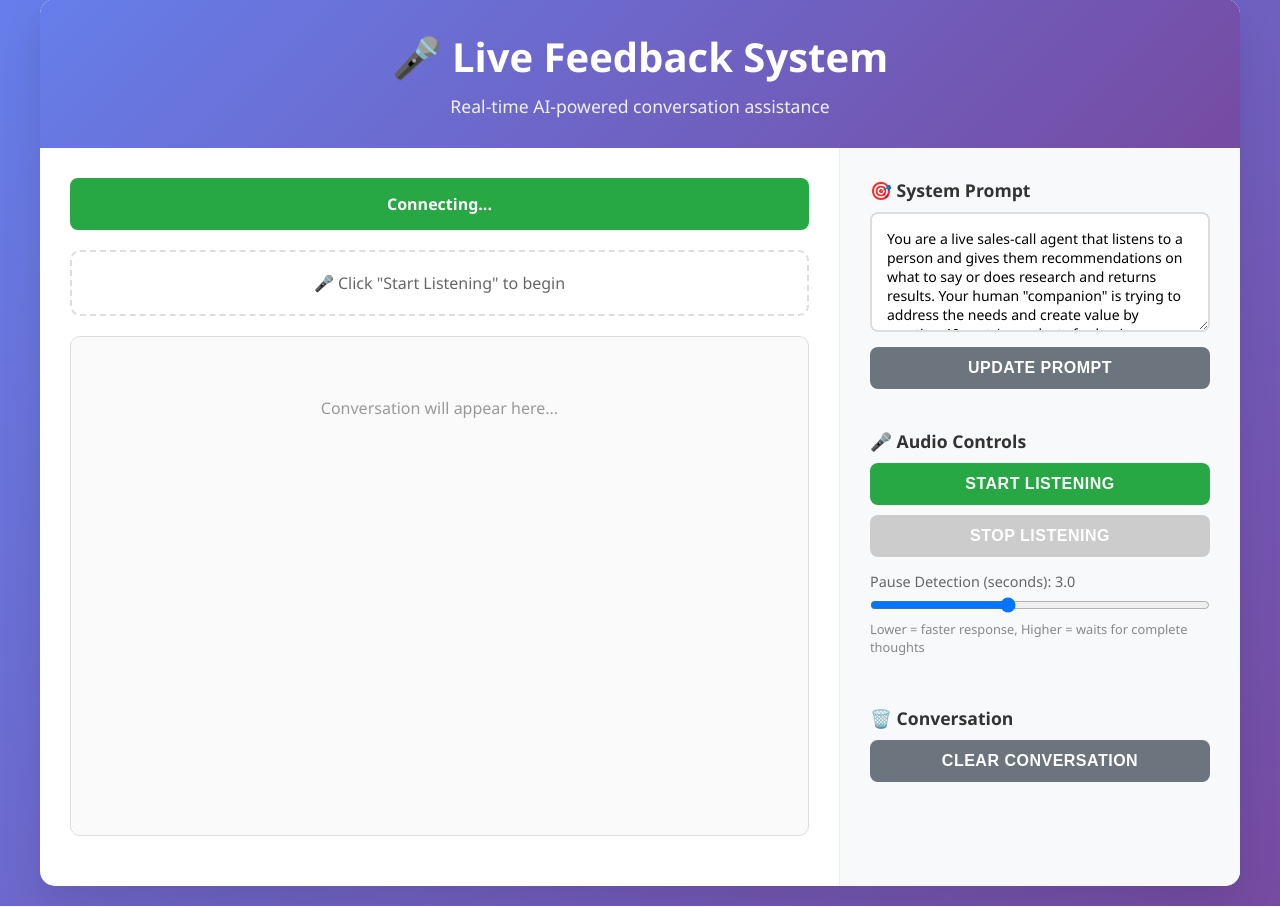
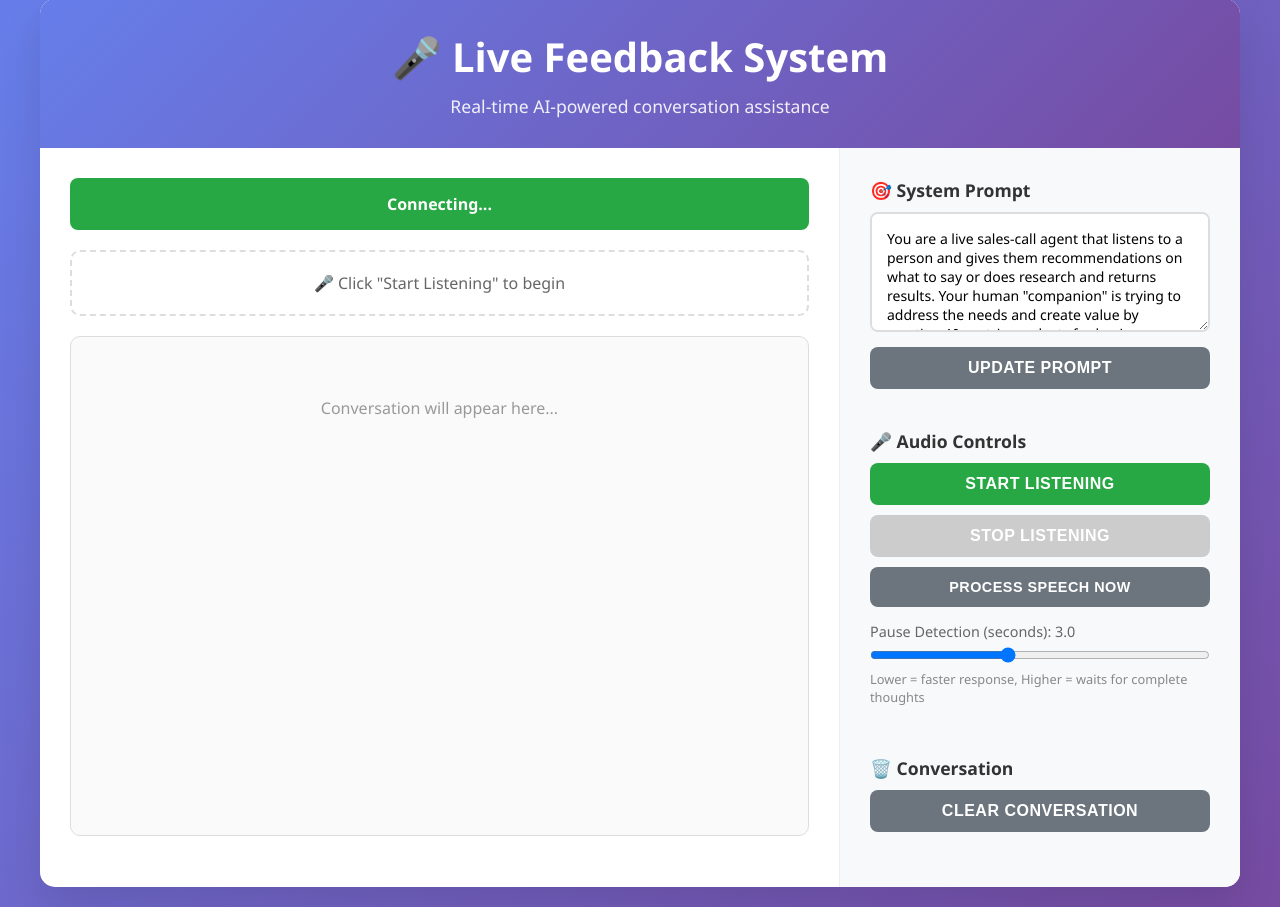
Before and after one commit to nolantcrook/live_feedback, a Flask app: page / in a window 1280 px wide. Shown: the part 21-928 px from the top of the page. Run offline with Flask 3, Linux system fonts and the light colour scheme; some libraries are stand-ins or nearby versions.

Commit message:
added functionality for better pausing before giving response

```diff
--- a/app.py
+++ b/app.py
@@ -37,7 +37,7 @@ class LiveFeedbackSystem:
         self.silence_threshold = 3  # seconds of silence before processing
         self.speech_buffer = []  # Buffer to collect speech segments
         self.processing_timer = None
-        self.min_speech_length = 1.5  # minimum seconds of speech before considering it valid
+        self.min_speech_length = 0.5  # minimum seconds of speech before considering it valid
 
     def adjust_for_ambient_noise(self):
         """Adjust for ambient noise once at startup"""
@@ -82,6 +82,8 @@ class LiveFeedbackSystem:
             if text.strip():
                 self.last_speech_time = time.time()
 
+                print(f"Received speech: '{text}' - buffering...")
+
                 # Add to speech buffer
                 self.speech_buffer.append({
                     'text': text,
@@ -98,6 +100,9 @@ class LiveFeedbackSystem:
                 # Cancel previous timer if exists
                 if self.processing_timer:
                     self.processing_timer.cancel()
+                    print(f"Cancelled previous timer, starting new {self.silence_threshold}s timer...")
+                else:
+                    print(f"Starting {self.silence_threshold}s timer...")
 
                 # Start new timer to process after silence threshold
                 self.processing_timer = threading.Timer(
@@ -116,39 +121,47 @@ class LiveFeedbackSystem:
 
     def process_buffered_speech(self):
         """Process the buffered speech segments as a complete thought"""
-        if not self.speech_buffer:
-            return
+        try:
+            if not self.speech_buffer:
+                return
 
-        # Check if we have enough speech duration
-        total_duration = self.speech_buffer[-1]['timestamp'] - self.speech_buffer[0]['timestamp']
-        if total_duration < self.min_speech_length and len(self.speech_buffer) == 1:
-            # Too short, might be just a quick word
+            # Check if we have enough speech duration
+            total_duration = self.speech_buffer[-1]['timestamp'] - self.speech_buffer[0]['timestamp']
+            if total_duration < self.min_speech_length and len(self.speech_buffer) == 1:
+                # Too short, might be just a quick word
+                print(f"Speech too short: {total_duration:.2f}s, skipping...")
+                self.speech_buffer.clear()
+                return
+
+            # Combine all buffered speech segments
+            combined_text = ' '.join([segment['text'] for segment in self.speech_buffer])
+            timestamp = datetime.now().strftime("%H:%M:%S")
+
+            print(f"Processing complete speech: '{combined_text}' ({len(self.speech_buffer)} segments)")
+
+            # Add to conversation history
+            conversation_history.append({
+                'type': 'user',
+                'text': combined_text,
+                'timestamp': timestamp
+            })
+
+            # Emit the final recognized text
+            socketio.emit('speech_recognized', {
+                'text': combined_text,
+                'timestamp': timestamp
+            })
+
+            # Get AI recommendation
+            self.get_ai_recommendation(combined_text)
+
+            # Clear the buffer
             self.speech_buffer.clear()
-            return
+            self.processing_timer = None
 
-        # Combine all buffered speech segments
-        combined_text = ' '.join([segment['text'] for segment in self.speech_buffer])
-        timestamp = datetime.now().strftime("%H:%M:%S")
-
-        # Add to conversation history
-        conversation_history.append({
-            'type': 'user',
-            'text': combined_text,
-            'timestamp': timestamp
-        })
-
-        # Emit the final recognized text
-        socketio.emit('speech_recognized', {
-            'text': combined_text,
-            'timestamp': timestamp
-        })
-
-        # Get AI recommendation
-        self.get_ai_recommendation(combined_text)
-
-        # Clear the buffer
-        self.speech_buffer.clear()
-        self.processing_timer = None
+        except Exception as e:
+            print(f"Error in process_buffered_speech: {e}")
+            socketio.emit('error', {'message': f'Error processing speech: {str(e)}'})
 
     def get_ai_recommendation(self, latest_text):
         """Get recommendation from OpenAI API"""
@@ -273,6 +286,15 @@ def handle_clear_conversation():
 def handle_get_conversation_history():
     emit('conversation_history', {'history': conversation_history})
 
+@socketio.on('force_process_speech')
+def handle_force_process_speech():
+    if feedback_system.speech_buffer:
+        print("Manual processing triggered")
+        feedback_system.process_buffered_speech()
+        emit('status', {'message': 'Processed buffered speech'})
+    else:
+        emit('status', {'message': 'No speech to process'})
+
 if __name__ == '__main__':
     # Check if OpenAI API key is available
     if not os.getenv('OPENAI_API_KEY'):
--- a/templates/index.html
+++ b/templates/index.html
@@ -295,8 +295,11 @@
                         <button id="startListening" class="button primary" style="width: 100%; margin-bottom: 10px;">
                             Start Listening
                         </button>
-                        <button id="stopListening" class="button danger" style="width: 100%; margin-bottom: 15px;" disabled>
+                        <button id="stopListening" class="button danger" style="width: 100%; margin-bottom: 10px;" disabled>
                             Stop Listening
+                        </button>
+                        <button id="forceProcess" class="button secondary" style="width: 100%; margin-bottom: 15px; font-size: 0.9em;">
+                            Process Speech Now
                         </button>
 
                         <div style="margin-bottom: 10px;">
@@ -332,6 +335,7 @@
         const listeningStatusEl = document.getElementById('listeningStatus');
         const startBtn = document.getElementById('startListening');
         const stopBtn = document.getElementById('stopListening');
+        const forceProcessBtn = document.getElementById('forceProcess');
         const clearBtn = document.getElementById('clearConversation');
         const updatePromptBtn = document.getElementById('updatePrompt');
         const systemPromptEl = document.getElementById('systemPrompt');
@@ -393,6 +397,10 @@
                 listeningStatusEl.className = 'listening-status';
                 listeningStatusEl.innerHTML = '<p>🎤 Click "Start Listening" to begin</p>';
             }
+        });
+
+        forceProcessBtn.addEventListener('click', function() {
+            socket.emit('force_process_speech');
         });
 
         clearBtn.addEventListener('click', function() {
```
